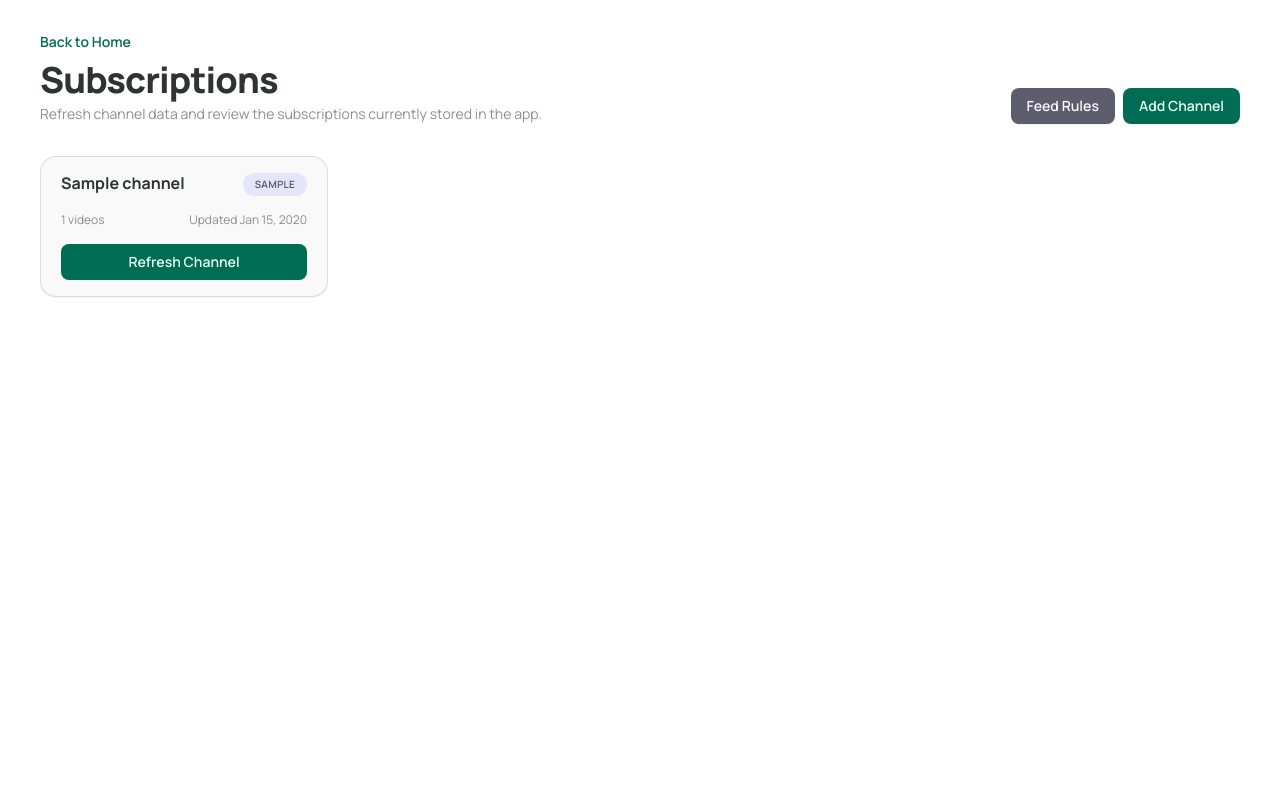
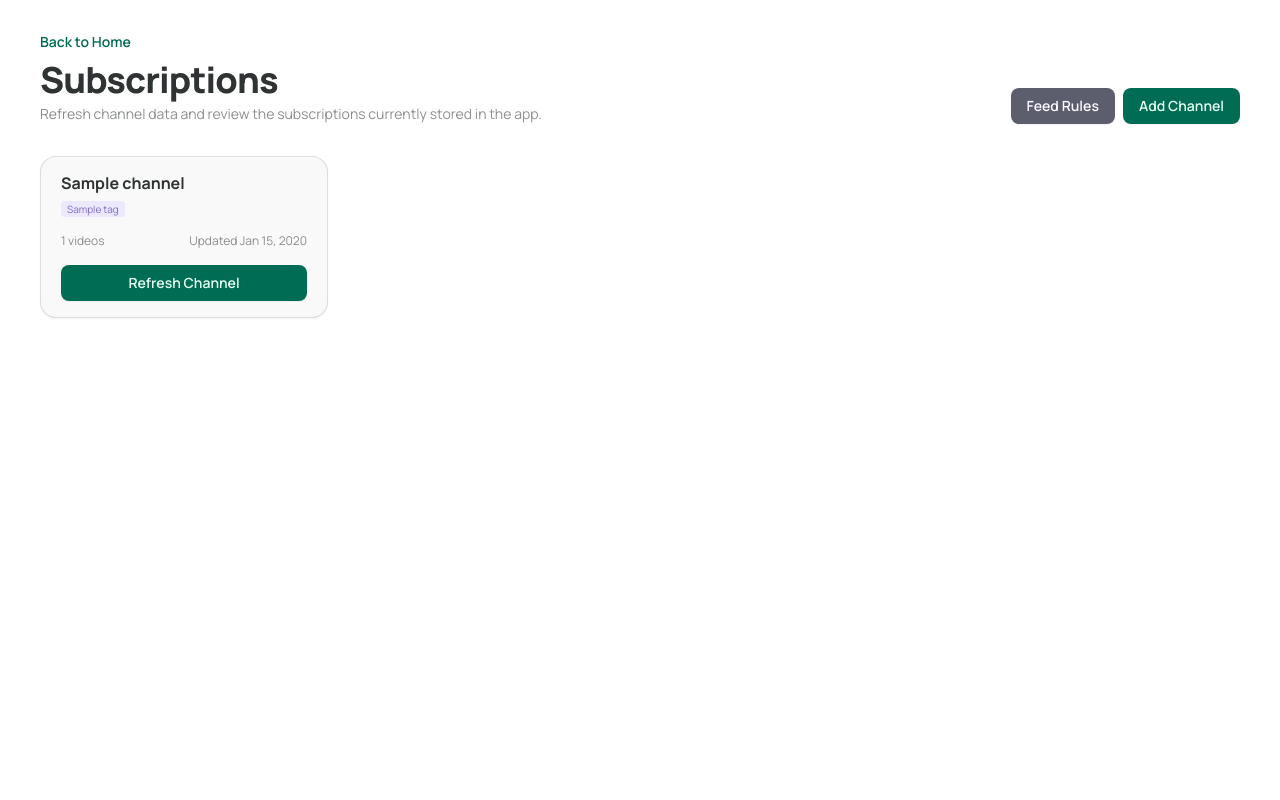
Before and after one commit to Jennawinx/youtube-refined, a Django app: template templates/feed/subscriptions.html in a window 1280 px wide. Run offline with Django 4.2, Linux system fonts and the light colour scheme; the template is opened without the code that fills it: most values are stand-ins (such as "Sample title", 1, 10 or a date in 2020); style sheets or scripts are compiled from the project's sources; some libraries are stand-ins or nearby versions.

Commit message:
Add category for channels

```diff
--- a/feed/models.py
+++ b/feed/models.py
@@ -8,6 +8,7 @@ class Channel(models.Model):
     channel_id = models.CharField(max_length=255, unique=True)
     name = models.CharField(max_length=255)
     upload_frequency = models.CharField(max_length=50, default="biweekly")
+    category_tags = models.JSONField(blank=True, default=list)
     last_updated = models.DateTimeField(null=True, blank=True)
     created_at = models.DateTimeField(auto_now_add=True)
     updated_at = models.DateTimeField(auto_now=True)
--- a/templates/feed/subscriptions.html
+++ b/templates/feed/subscriptions.html
@@ -36,10 +36,14 @@
                         <h2 class="text-base font-bold leading-tight">{{ channel.name }}</h2>
                         {% comment %} <p class="text-xs text-on-surface-variant/70 mt-1">{{ channel.channel_id }}</p> {% endcomment %}
                     </div>
-                    <span class="rounded-full bg-secondary-container px-3 py-1 text-[10px] font-semibold uppercase tracking-wide text-on-secondary-container">
-                        {{ channel.upload_frequency }}
-                    </span>
                 </div>
+                {% if channel.category_tags %}
+                <div class="flex flex-wrap gap-1 mt-2">
+                    {% for tag in channel.category_tags %}
+                        <span class="badge badge-primary badge-xs">{{ tag }}</span>
+                    {% endfor %}
+                </div>
+                {% endif %}
                 <div class="mt-4 flex items-center justify-between text-xs text-on-surface-variant/70">
                     <span>{{ channel.videos.count }} videos</span>
                     <span>
```
Also changed, not shown: feed/migrations/0006_channel_category_tags.py (added).
